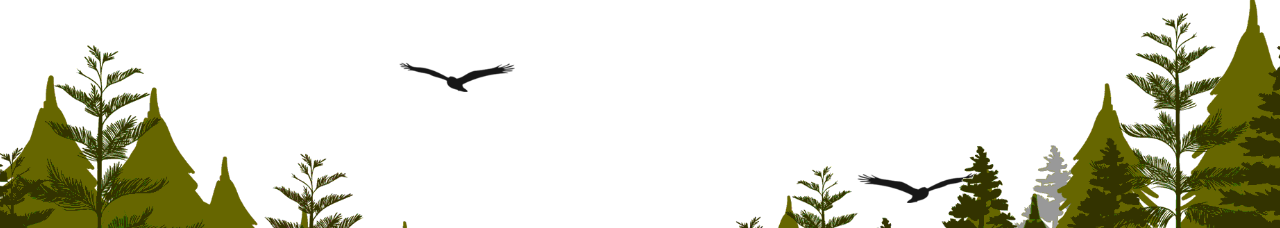
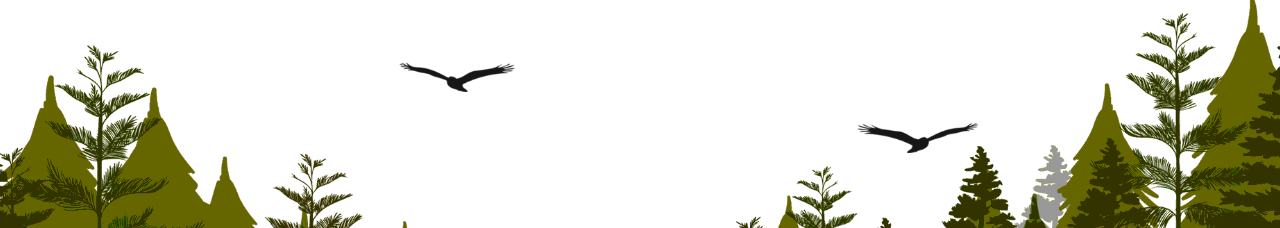
Before and after one commit to thakurbrajeshsingh/Parallax-Effect, a plain HTML site: page index.html in a window 1280 px wide. Shown: the part 81-309 px from the top of the page. Drawn offline with Linux system fonts and the light colour scheme; a web font is replaced by a local one.

Commit message:
Parallex Effect Added

```diff
--- a/css/style.css
+++ b/css/style.css
@@ -61,7 +61,7 @@ header ul li a.active{
 section{
     position: relative;
     width: 100%;
-    min-height: 100vh;
+    height: 100vh;
     display: flex;
     justify-content: center;
     align-items: center;
--- a/js/script.js
+++ b/js/script.js
@@ -12,7 +12,10 @@ window.addEventListener('scroll',function(){
     let value = window.scrollY;
 
     text.style.top= 50+ value * -0.5 + '%';
-    bird1.style.top=50+ value * -1.5 + 'px';
-    // text.style.top=50+ value * -0.5 + "%";
-
+    bird1.style.top=value * -1.5 + 'px';
+    bird2.style.left=value * -5 + 'px';
+    btn.style.marginTop = value * 1.5 + 'px';
+    rocks.style.top = value *  + -0.12 + 'px';
+    forest.style.top = value *  + 0.25 + 'px';
+    header.style.top = value *  + -0.5 + 'px';
 })
```
